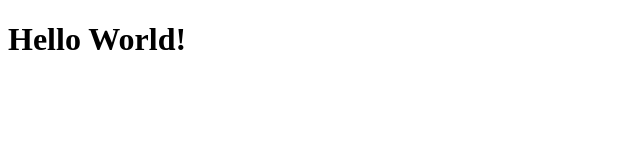
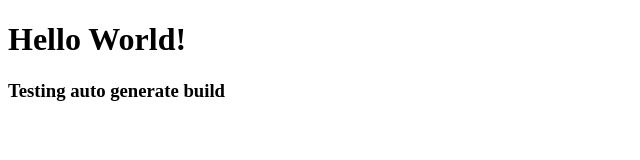
Before and after one commit to Niks-213/jenkins-niki, a plain HTML site: page index.html in a window 1280 px wide. Shown: the whole page, without its empty margins (0-640 px from the left). Drawn offline with Linux system fonts and the light colour scheme.

Commit message:
Updated undex.html

```diff
--- a/index.html
+++ b/index.html
@@ -7,5 +7,6 @@
 </head>
 <body>
     <h1>Hello World!</h1>
+    <h3>Testing auto generate build</h3>
 </body>
 </html>
```
